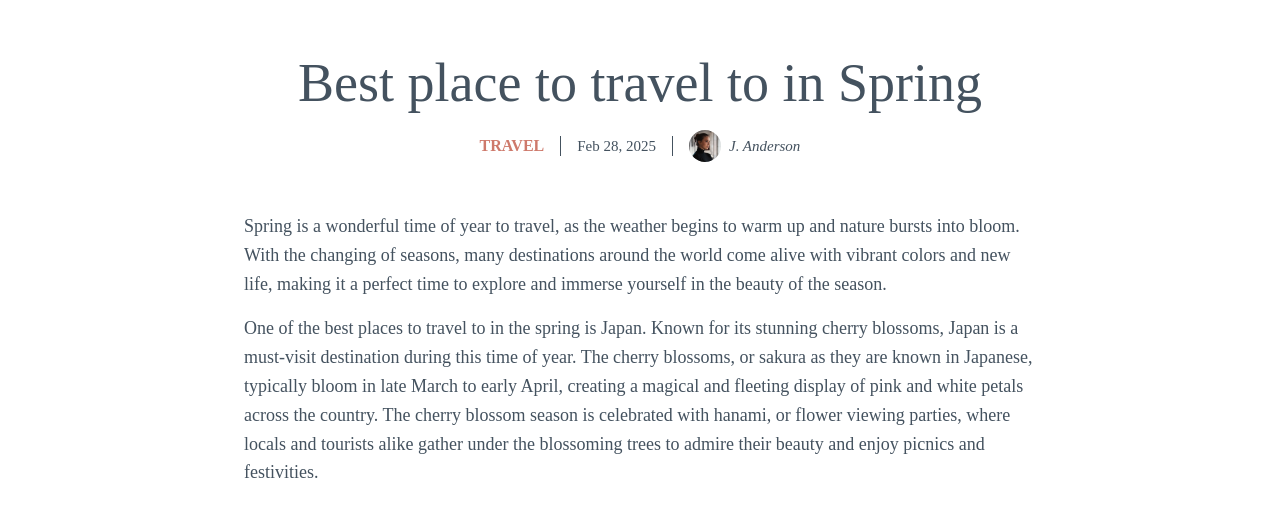
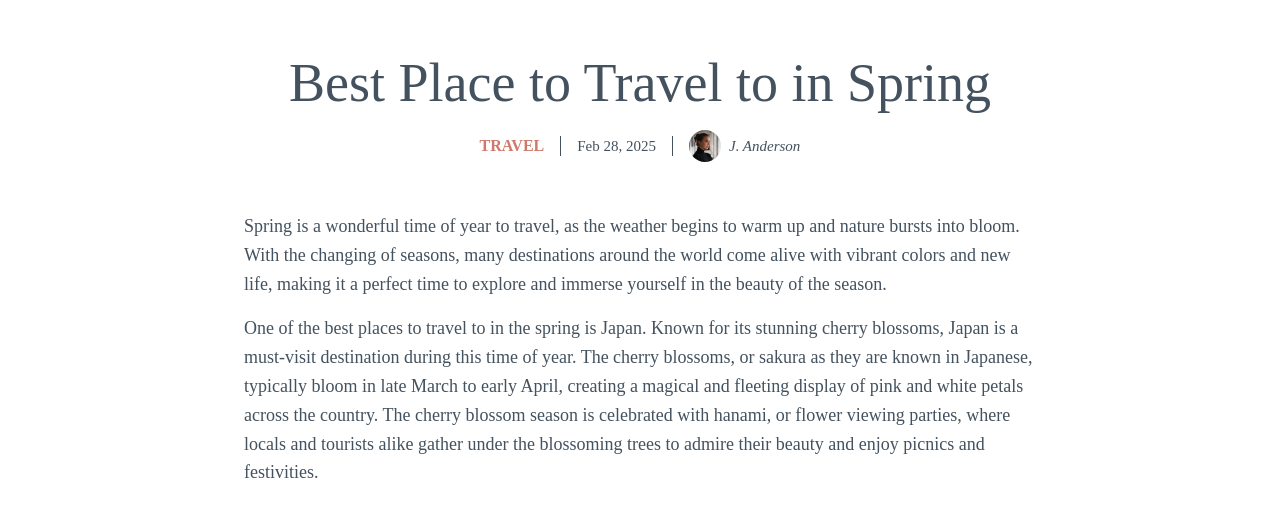
Before and after one commit to mamirkhani-cyber/Creative-Mind-Journals, a plain HTML site: page index.html in a window 1280 px wide. Shown: the part 1102-1617 px from the top of the page. Drawn offline with Linux system fonts and the light colour scheme; a web font is replaced by a local one.

Commit message:
second edition

```diff
--- a/index.html
+++ b/index.html
@@ -45,7 +45,7 @@
     />
     <section class="container">
       <div class="container__heading" id="Travel">
-        <h1 class="container__h1">Best place to travel to in Spring</h1>
+        <h1 class="container__h1">Best Place to Travel to in Spring</h1>
 
         <div class="container__box">
           <span class="container__name">travel</span>
```
